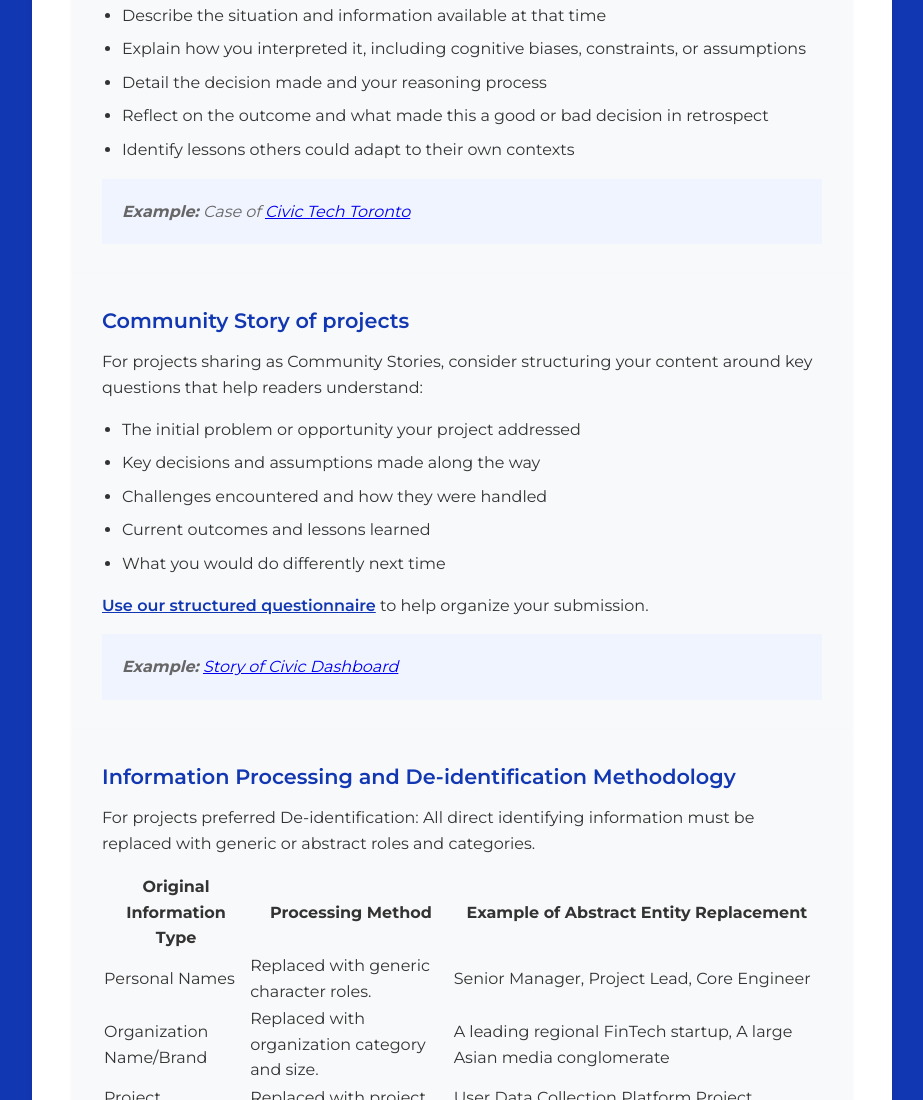
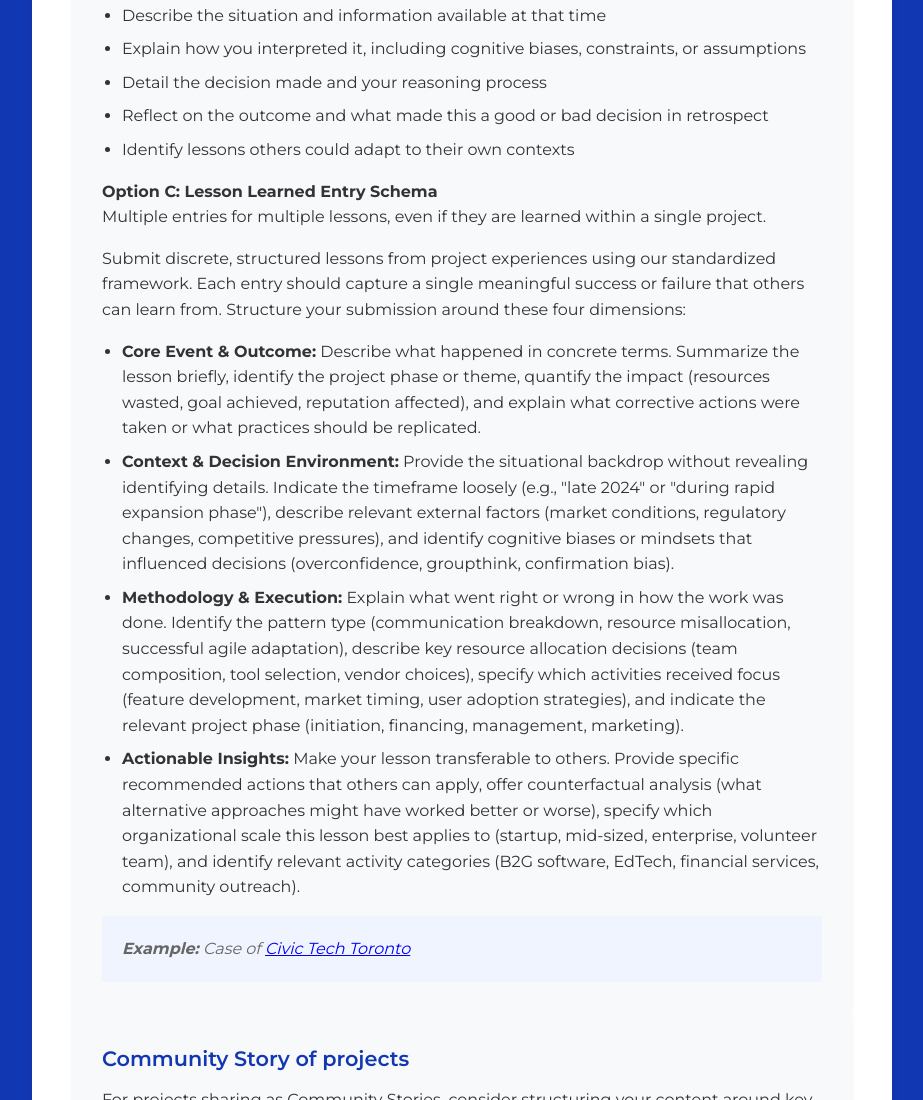
Before and after one commit to saintgull/blueprint, a plain HTML site: page for-writers.html in a window 1280 px wide. Shown: the part 2661-3761 px from the top of the page, without its empty margins (178-1101 px from the left). Drawn offline with nearby package versions, Linux system fonts and the light colour scheme.

Commit message:
added Lesson Learned Entry Schema

```diff
--- a/for-writers.html
+++ b/for-writers.html
@@ -320,6 +320,16 @@
                     <li>Identify lessons others could adapt to their own contexts</li>
                 </ul>
 
+                <h4>Option C: Lesson Learned Entry Schema</h4>
+                <p>Multiple entries for multiple lessons, even if they are learned within a single project.</p>
+                <p>Submit discrete, structured lessons from project experiences using our standardized framework. Each entry should capture a single meaningful success or failure that others can learn from. Structure your submission around these four dimensions:</p>
+                <ul>
+                    <li><strong>Core Event & Outcome:</strong> Describe what happened in concrete terms. Summarize the lesson briefly, identify the project phase or theme, quantify the impact (resources wasted, goal achieved, reputation affected), and explain what corrective actions were taken or what practices should be replicated.</li>
+                    <li><strong>Context & Decision Environment:</strong> Provide the situational backdrop without revealing identifying details. Indicate the timeframe loosely (e.g., "late 2024" or "during rapid expansion phase"), describe relevant external factors (market conditions, regulatory changes, competitive pressures), and identify cognitive biases or mindsets that influenced decisions (overconfidence, groupthink, confirmation bias).</li>
+                    <li><strong>Methodology & Execution:</strong> Explain what went right or wrong in how the work was done. Identify the pattern type (communication breakdown, resource misallocation, successful agile adaptation), describe key resource allocation decisions (team composition, tool selection, vendor choices), specify which activities received focus (feature development, market timing, user adoption strategies), and indicate the relevant project phase (initiation, financing, management, marketing).</li>
+                    <li><strong>Actionable Insights:</strong> Make your lesson transferable to others. Provide specific recommended actions that others can apply, offer counterfactual analysis (what alternative approaches might have worked better or worse), specify which organizational scale this lesson best applies to (startup, mid-sized, enterprise, volunteer team), and identify relevant activity categories (B2G software, EdTech, financial services, community outreach).</li>
+                </ul>
+
                 <div class="example-placeholder">
                     <strong>Example:</strong> Case of <a href="https://the-blueprint.ghost.io/civic-tech-toronto/">Civic Tech Toronto</a>
                 </div>
```
